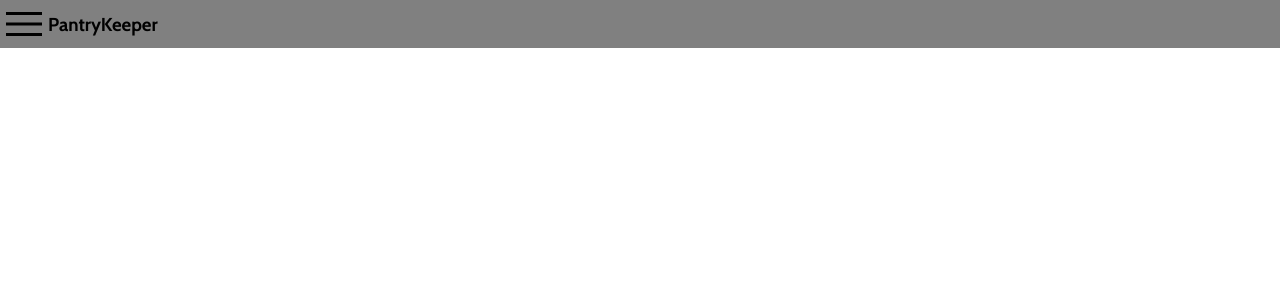
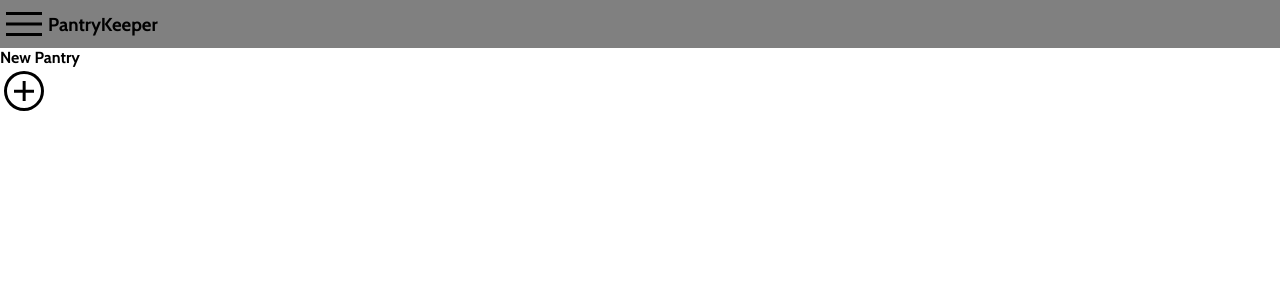
Before and after one commit to aliv314/pantrykeeper, a React (Create React App) app in the folder client/: page /my-pantry in a window 1280 px wide. Before the commit this address had no page. Shown: the top 300 px of the page. Built offline with nearby package versions, Linux system fonts and the light colour scheme.

Commit message:
Working on adding new item card in Pantries

```diff
--- a/client/src/App.js
+++ b/client/src/App.js
@@ -1,9 +1,11 @@
 import './App.scss';
 import Home from './pages/Home/Home';
 import Login from './pages/Login/Login';
-import {BrowserRouter, Routes, Route} from 'react-router-dom';
 import Register from './pages/Register/Register';
 import Header from './components/Header/Header';
+import Pantries from './pages/Pantries/Pantries';
+
+import {BrowserRouter, Routes, Route} from 'react-router-dom';
 
 function App() {
   return (
@@ -14,10 +16,12 @@ function App() {
     <main>
       <Routes>
         <Route path='/' element={<Home/>}/>
-        <Route path='/login' element = {<Login></Login>}/>
-        <Route path='/register' element = {<Register></Register>}/>
-        <Route path='/my-kitchen'/>
-        <Route path='/friend-kitchens'/>
+        <Route path='/login' element = {<Login/>}/>
+        <Route path='/register' element = {<Register/>}/>
+        <Route path='/my-pantry' element={<Pantries/>}/>
+        <Route path='/my-pantry/:id'/>
+        <Route path='/friend-pantry'/>
+        <Route path='/friend-pantry/:id'/>
       </Routes>
     </main>
     </BrowserRouter>
--- a/client/src/components/Header/Header.scss
+++ b/client/src/components/Header/Header.scss
@@ -8,7 +8,6 @@
     align-items: center;
 
     &__icon{
-
         margin-right: 5rem;
     }
 }
--- /dev/null
+++ b/client/src/components/NewItemCard/NewItemCard.js
@@ -0,0 +1,19 @@
+import './NewItemCard.scss'
+
+import plusCircle from '../../assets/images/icons/add_circle.svg'
+
+const NewItemCard = (props) => {
+    const {title} = props;
+    return (
+        <div>
+            <div>
+                <h4> New {title} </h4>
+            </div>
+            <div>
+                <img src={plusCircle} alt={`Add new item to ${title}`}></img>
+            </div>
+        </div>
+    )
+}
+
+export default NewItemCard;
--- a/client/src/pages/Home/Home.js
+++ b/client/src/pages/Home/Home.js
@@ -12,10 +12,10 @@ const Home = () => {
     const currentUser = auth.currentUser;
 
     const myKitchenHandler = () =>{
-        nav('/my-kitchen');
+        nav('/my-pantry');
     }
     const friendsHandler = () =>{
-        nav('/friends')
+        nav('/friend-pantry')
     }
     const loginClickHandler = () => {
         nav('/login')
--- /dev/null
+++ b/client/src/pages/Pantries/Pantries.js
@@ -0,0 +1,12 @@
+import NewItemCard from '../../components/NewItemCard/NewItemCard';
+import './Pantries.scss'
+
+const Kitchen = () => {
+    return (
+    <>
+        <NewItemCard title = {`Pantry`}/>
+    </>
+    )
+}
+
+export default Kitchen;
```
Also changed, not shown: client/src/assets/images/icons/add_circle.svg (added), client/src/components/NewItemCard/NewItemCard.scss (added), client/src/pages/Pantries/Pantries.scss (added).
